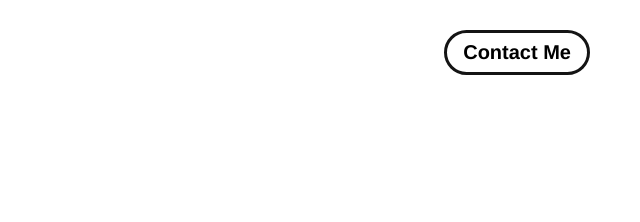
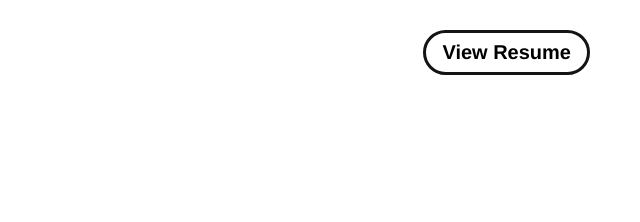
Before and after one commit to tyleremersonellis/portfolio, a plain HTML site: page project-pages/boat.html in a window 1280 px wide. Shown: the top 222 px of the page, 640-1280 px from the left. Drawn offline with Linux system fonts and the light colour scheme.

Commit message:
actual push

```diff
--- a/project-pages/boat.html
+++ b/project-pages/boat.html
@@ -29,8 +29,8 @@
     <div class="navbar">
       <a class="nav-title-link" href="../index.html">
         <span class="nav-title">Tyler Ellis</span>
-        <a class="button" href="mailto:tyler.emerson.ellis@gmail.com">
-          <span class="button-text">Contact Me</span>
+        <a class="button" href="../assets/resume/ResumeTylerEllis.pdf">
+          <span class="button-text">View Resume</span>
         </a>
       </a>
     </div>
@@ -199,7 +199,7 @@
       <a class="icon-link" href="mailto:tyler.emerson.ellis@gmail.com">
         <image src="../assets/icons/mail.svg" class="footer-icon"/>
       </a>
-      <a class="icon-link" target="_blank" href="assets/resume/ResumeTylerEllis.pdf">
+      <a class="icon-link" target="_blank" href="../assets/resume/ResumeTylerEllis.pdf">
         <image src="../assets/icons/document.svg" class="footer-icon"/>
       </a>
     </div>
```
Also changed, not shown: project-pages/boat2.html (+3 -7 lines), project-pages/fish.html (+3 -3 lines), 1 other file.
